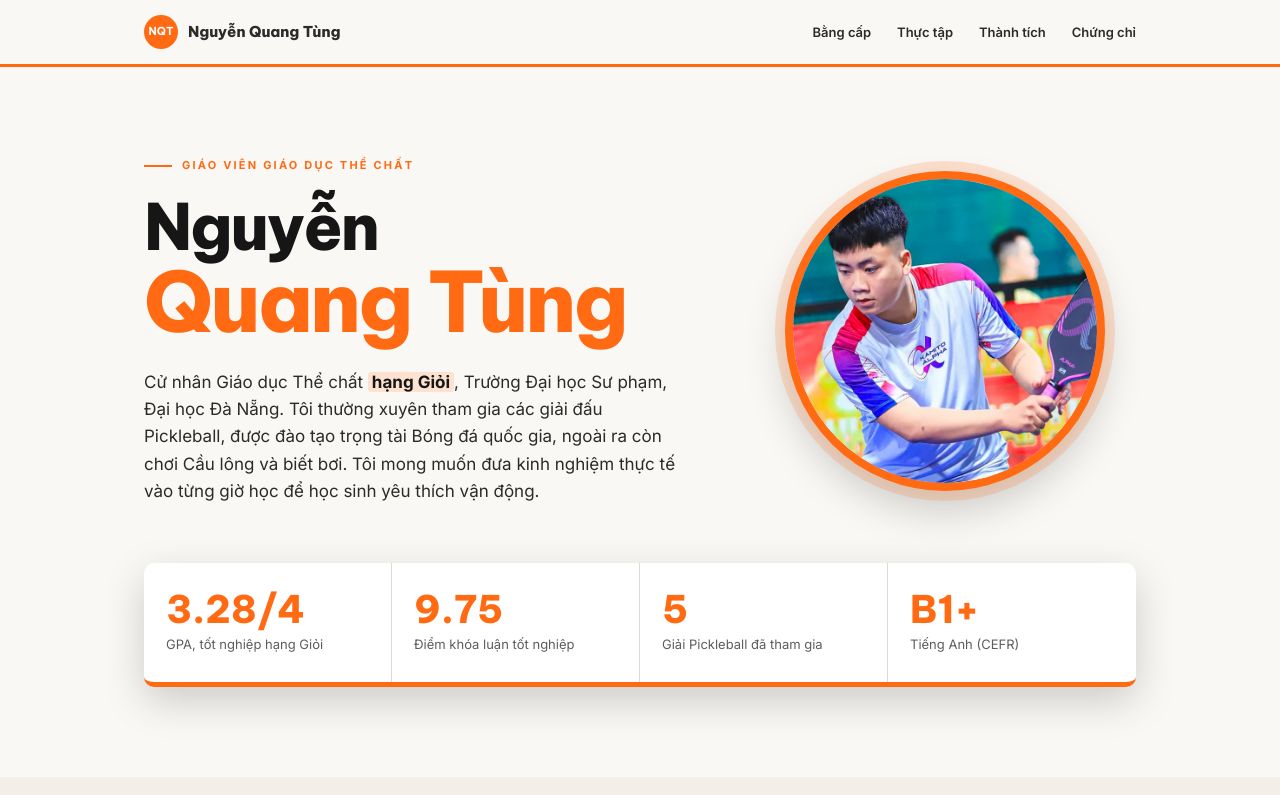
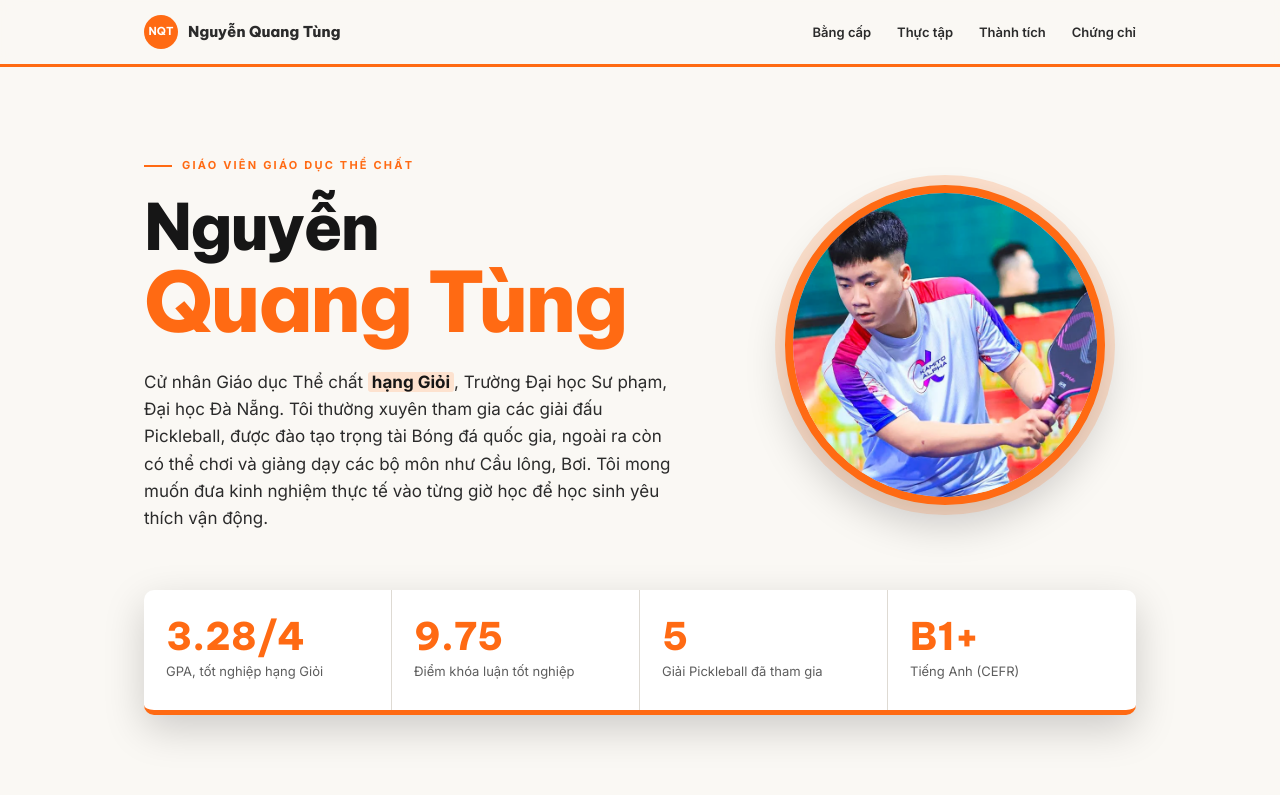
Before and after one commit to vynt1811-svg/portfolio-nguyen-quang-tung, a plain HTML site: page index.html in a window 1280 px wide. Shown: the top 795 px of the page. Drawn offline with Linux system fonts and the light colour scheme.

Commit message:
Cầu lông, bơi: chơi và giảng dạy

```diff
--- a/index.html
+++ b/index.html
@@ -93,7 +93,7 @@ footer{background:#111;border-top:14px solid transparent;border-image:repeating-
     <div>
       <p class="eyebrow">GIÁO VIÊN GIÁO DỤC THỂ CHẤT</p>
       <h1>Nguyễn<br><em>Quang Tùng</em></h1>
-      <p class="lead">Cử nhân Giáo dục Thể chất <b>hạng Giỏi</b>, Trường Đại học Sư phạm, Đại học Đà Nẵng. Tôi thường xuyên tham gia các giải đấu Pickleball, được đào tạo trọng tài Bóng đá quốc gia, ngoài ra còn chơi Cầu lông và biết bơi. Tôi mong muốn đưa kinh nghiệm thực tế vào từng giờ học để học sinh yêu thích vận động.</p>
+      <p class="lead">Cử nhân Giáo dục Thể chất <b>hạng Giỏi</b>, Trường Đại học Sư phạm, Đại học Đà Nẵng. Tôi thường xuyên tham gia các giải đấu Pickleball, được đào tạo trọng tài Bóng đá quốc gia, ngoài ra còn có thể chơi và giảng dạy các bộ môn như Cầu lông, Bơi. Tôi mong muốn đưa kinh nghiệm thực tế vào từng giờ học để học sinh yêu thích vận động.</p>
     </div>
     <div class="avatar"><img src="img/avatar.png" alt="Nguyễn Quang Tùng"></div>
   </header>
```
